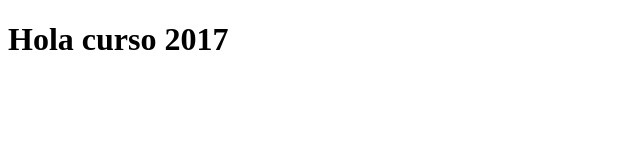
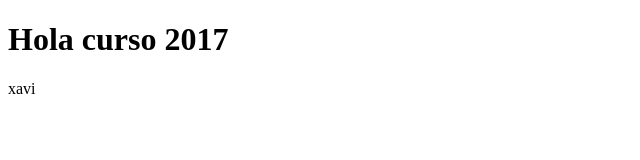
Before and after one commit to xavitoyos/hola2017, a plain HTML site: page index.html in a window 1280 px wide. Shown: the full height of the page, 0-640 px from the left. Drawn offline with Linux system fonts and the light colour scheme.

Commit message:
nombre xavi

```diff
--- a/index.html
+++ b/index.html
@@ -6,5 +6,6 @@
     </head>
     <body>
         <h1>Hola curso 2017</h1>
+        <p>xavi</p>
     </body>
 </html>
```
